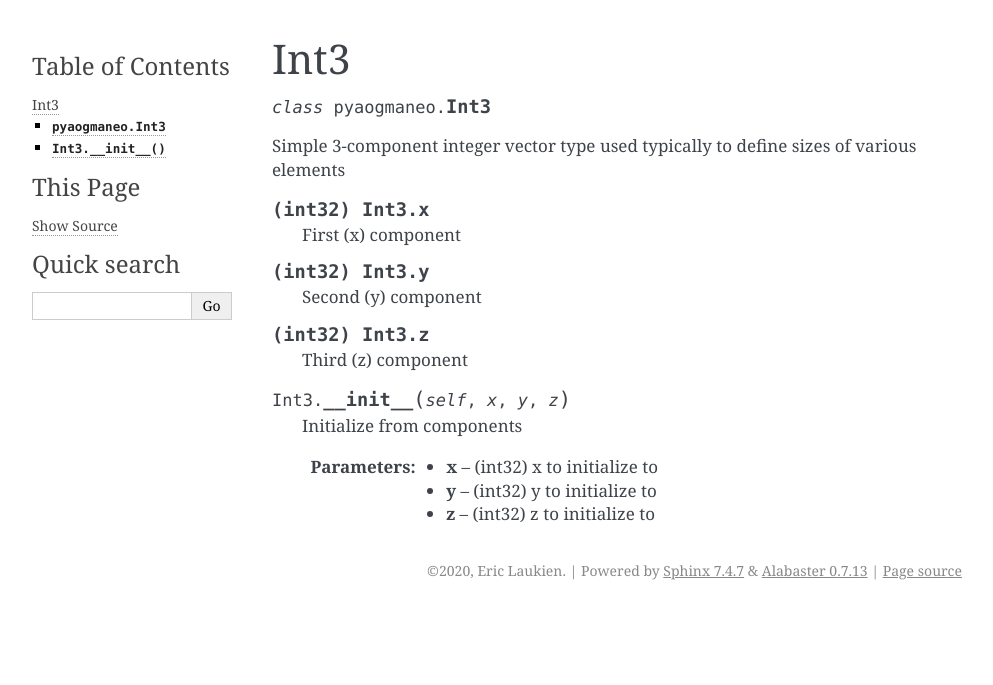
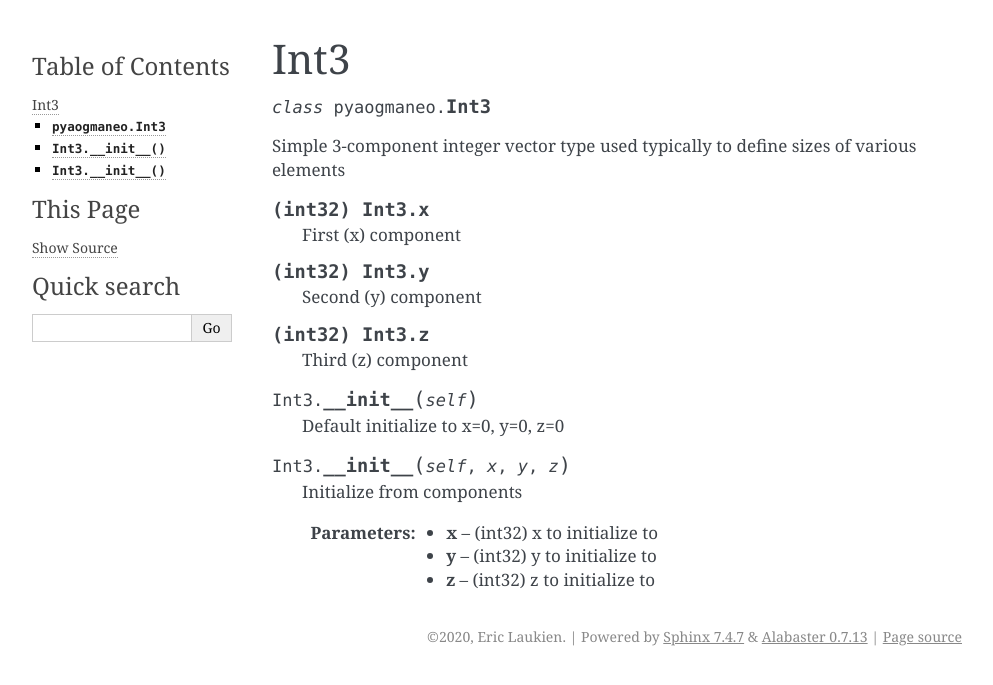
Before and after one commit to ogmacorp/PyAOgmaNeo, a Sphinx documentation site: the page built from docs/int3.rst, in a window 1280 px wide. Shown: the top 685 px of the page, without its empty margins (148-1141 px from the left). Built offline with Sphinx 7.4.7, drawn with Linux system fonts in a browser that asks for light colours.

Commit message:
Updated docs again

```diff
--- a/docs/imageencodervisiblelayerdesc.rst
+++ b/docs/imageencodervisiblelayerdesc.rst
@@ -13,6 +13,10 @@ Describes a single visible layer of an ImageEncoder for use during initializatio
 
     Radius onto input. Must be 0 or greater. The diameter of the receptive field will be (2 * radius + 1)
 
+.. function:: ImageEncoderVisibleLayerDesc.__init__(self)
+
+    Initialize to sensible defaults
+
 .. function:: ImageEncoderVisibleLayerDesc.__init__(self, size, radius)
 
     Initialize to given values
--- a/docs/int3.rst
+++ b/docs/int3.rst
@@ -17,6 +17,10 @@ Simple 3-component integer vector type used typically to define sizes of various
 
     Third (z) component
 
+.. function:: Int3.__init__(self)
+
+    Default initialize to x=0, y=0, z=0
+
 .. function:: Int3.__init__(self, x, y, z)
 
     Initialize from components
--- a/docs/iodesc.rst
+++ b/docs/iodesc.rst
@@ -19,6 +19,10 @@ Describes a single input/output channel for a hierarchy
 
         The prediction of the specified type will be retrieved with Hierarchy.getPredictionCIs (regardless of type).
 
+.. function:: IODesc.__init__(self)
+
+    Initialize to sensible defaults
+
 .. function:: IODesc.__init__(self, size, type)
 
     Initialize to given values
```
